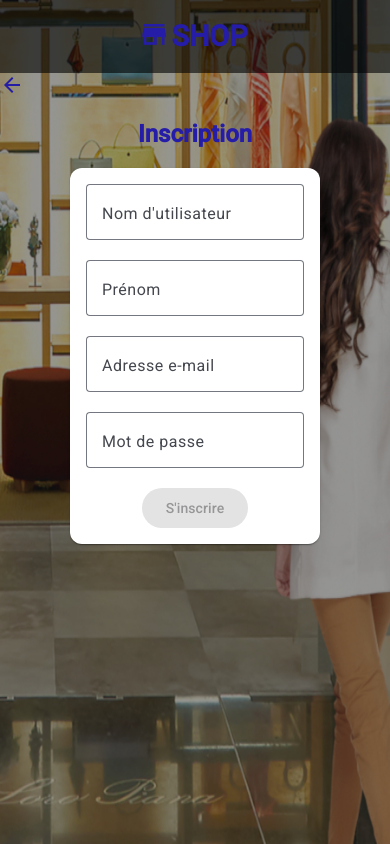
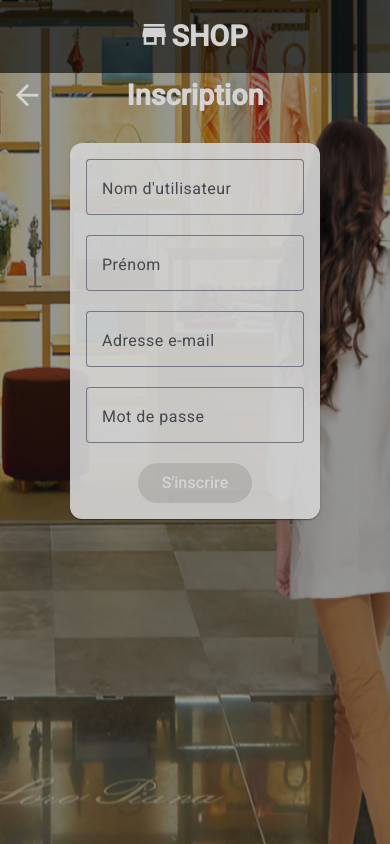
Before and after one commit to ZaeRon007/shop, an Angular app in the folder front/: page /auth in a window 390 px wide. Both pictures are taken after a click on the button "S'enregistrer". Built offline with nearby package versions, Linux system fonts and the light colour scheme; no server answers.

Commit message:
responsiveness update for register component

```diff
--- a/front/src/app/core/components/register/register.component.html
+++ b/front/src/app/core/components/register/register.component.html
@@ -1,18 +1,22 @@
 <div class="body">
     <img [src]="currentImagePath" alt="background">
+    <app-simple-header></app-simple-header>
 
-
-
-    <app-simple-header></app-simple-header>
-    <div class="user-register-title">
+    <div class="container">
+        <div class="arrowBack">
             <a [routerLink]="['/auth']">
                 <mat-icon>arrow_back</mat-icon>
             </a>
-        <h2>
+        </div>
+
+        <div class="center">
+
+            <div class="user-register-title">
+                <h1>
                     Inscription
-        </h2>
+                </h1>
             </div>
-    <div class="center">
+
             <mat-card class="user-register">
                 <mat-card-content>
                     <form class="user-register-form flex-column">
@@ -51,3 +55,4 @@
             </mat-card>
         </div>
     </div>
+</div>
--- a/front/src/app/core/components/register/register.component.scss
+++ b/front/src/app/core/components/register/register.component.scss
@@ -10,33 +10,56 @@
         z-index: -1;
     }
 
+    .container {
+        display: flex;
+        flex-direction: row;
 
-    .user-register-title {
-        display: grid;
-
-        h2 {
-            justify-self: center;
-        }
+        .arrowBack {
+            width: 5%;
 
             mat-icon {
-            margin-right: 1rem;
+                margin: 15px 0 0 15px;
+                scale: 2;
             }
         }
 
+
         .center {
             display: unset;
+            width: 95%;
+
+            .user-register-title h1,
+            .user-register {
+                position: absolute;
+                left: 50%;
+                transform: translateX(-50%);
+            }
+
+            .user-register-title h1 {
+
+                margin-top: 5px;
+                font-size: 2.5rem;
+              }
+
 
             .user-register {
-            background-color: white;
-            justify-self: center;
-            width: 25%;
+                background-color: rgba($color: lightgrey, $alpha: 0.92);
+
+                margin-top: 70px;
+                width: 35%;
+                max-width: 400px;
                 min-width: 250px;
+
 
                 .user-register-form {
                     align-items: center;
 
                     mat-form-field {
                         display: flex;
+
+                        mat-label {
+                            font-size: 1.3rem;
+                        }
                     }
 
                     ::ng-deep.mat-form-field-appearance-outline .mat-form-field-outline {
@@ -47,6 +70,7 @@
                     button {
                         display: flex;
                         justify-self: center;
+                        font-size: 1.3rem;
                     }
 
                     .flex-column {
@@ -64,3 +88,38 @@
             }
         }
     }
+}
+
+@media (max-width: 950px) {
+
+    .body .container .arrowBack mat-icon {
+        scale: 1.8;
+    }
+
+    .body .container .center .user-register-title h1 {
+        font-size: 2rem;
+    }
+
+    .body .container .center .user-register .user-register-form button,
+    .body .container .center .user-register .user-register-form mat-form-field mat-label {
+        font-size: 1rem;
+    }
+
+}
+
+
+@media (max-width: 450px) {
+    .body .container .arrowBack mat-icon {
+        scale: 1.4;
+        margin-top: 10px;
+    }
+
+    .body .container .center .user-register-title h1 {
+        font-size: 1.8rem;
+    }
+
+    .body .container .center .user-register .user-register-form button,
+    .body .container .center .user-register .user-register-form mat-form-field mat-label {
+        font-size: 1rem;
+    }
+}
--- a/front/src/styles.scss
+++ b/front/src/styles.scss
@@ -14,9 +14,16 @@ body {
 h1,
 h2,
 button,
-.mat-icon {
-    color: rgb(37, 28, 168);
+.mat-icon,
+.mdc-button__label,
+p {
+    color: lightgray;
 }
+
+mat-icon:hover {
+    color: rgb(63, 63, 255);
+}
+
 
 .app-side-nav {
     width: 5%;
```
Lines whose indentation alone changed are shown as unchanged.
